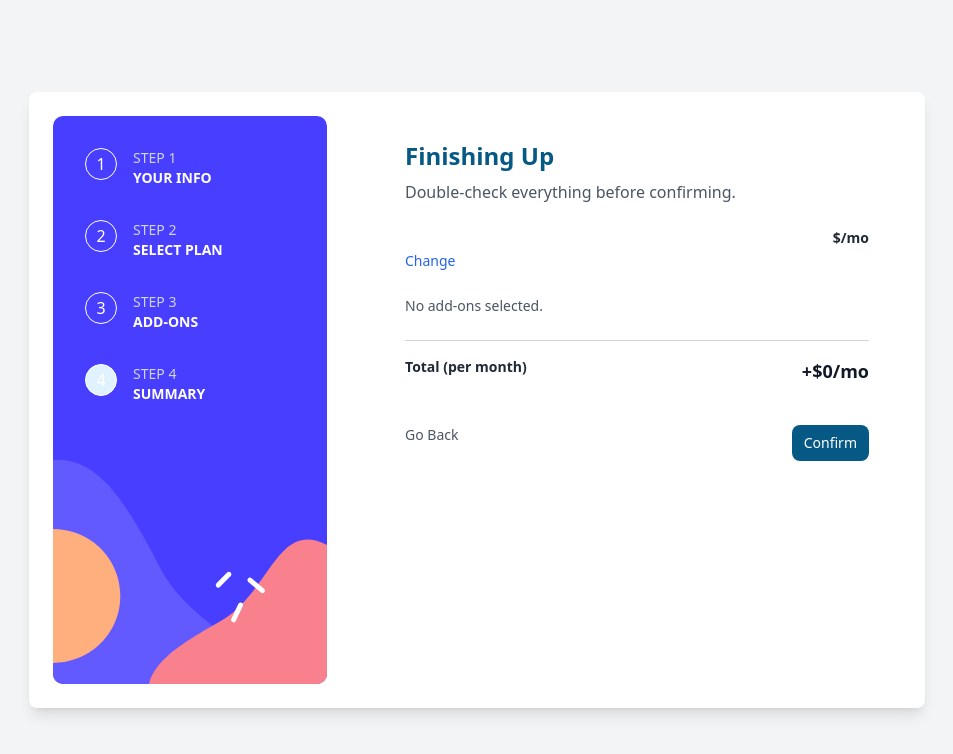
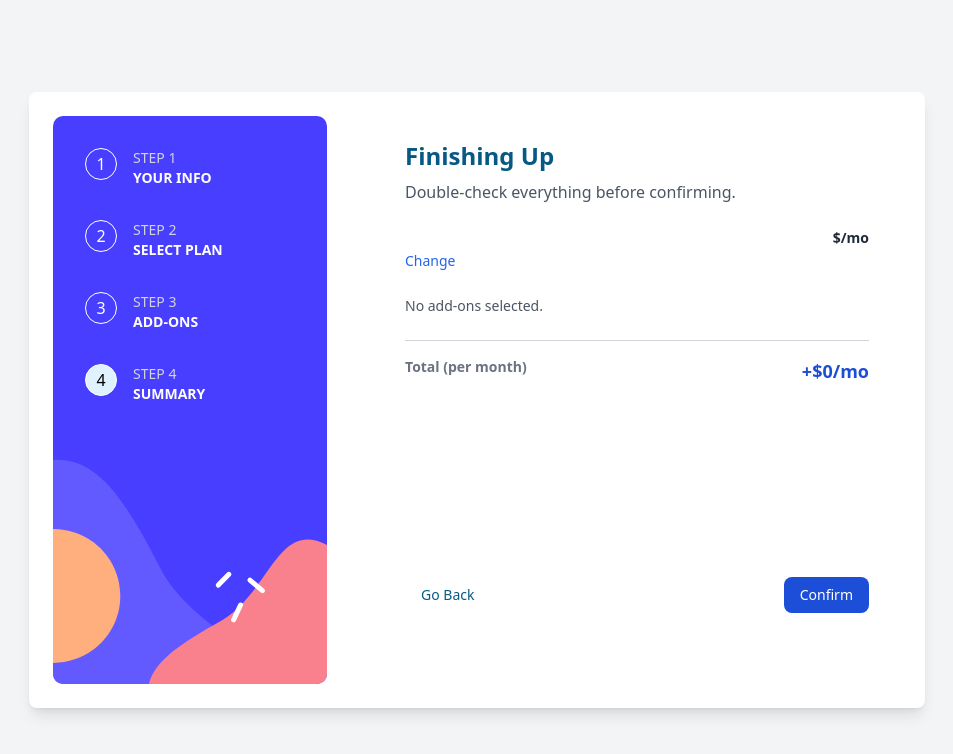
Before and after one commit to adeoyetunmise/Clan_Jobs_Assessment, a React (Vite) app: page /finish-up in a window 1280 px wide. Shown: the top 754 px of the page, without its empty margins (163-1116 px from the left). Built offline with nearby package versions, Linux system fonts and the light colour scheme.

Commit message:
More updates

```diff
--- a/src/components/FinishingUp.jsx
+++ b/src/components/FinishingUp.jsx
@@ -41,6 +41,10 @@ const FinishingUp = () => {
 
   const navigate = useNavigate();
 
+  const handleGoBack = () => {
+    navigate("/pick-addons");
+  };
+
   const handleConfirm = () => {
     navigate("/thank-you");
   };
@@ -70,8 +74,9 @@ const FinishingUp = () => {
       }
     >
       <button
-                  className={`w-8 h-8 flex items-center justify-center border border-white text-white rounded-full hover:bg-blue-300 hover:text-black ${
-                    step === 4 ? "bg-sky-100 text-black" : ""
+        className={`w-8 h-8 flex items-center justify-center border border-white rounded-full
+                   hover:bg-blue-300 ${
+                     step === 4 ? "bg-sky-100 text-black" : "text-white"
                    }`}
       >
         {step}
@@ -106,8 +111,9 @@ const FinishingUp = () => {
                   }
                 >
                   <button
-                    className={`w-8 h-8 flex items-center justify-center border border-white text-white rounded-full hover:bg-blue-300 hover:text-black ${
-                      step === 4 ? "bg-sky-100 text-black" : ""
+        className={`w-8 h-8 flex items-center justify-center border border-white rounded-full
+                   hover:bg-blue-300 ${
+                     step === 4 ? "bg-sky-100 text-black" : "text-white"
                    }`}
       >
         {step}
@@ -143,14 +149,14 @@ const FinishingUp = () => {
               <p className="text-sm font-semibold text-gray-800">
                 {selection.plan?.name}
               </p>
-              <p className="text-sm font-semibold text-gray-800">
+              <p className="text-sm font-bold text-gray-800">
                 ${selection.plan?.price}/
                 {selection.plan?.type === "Yearly" ? "yr" : "mo"}
               </p>
             </div>
             <Link
               to="/select-card"
-              className="text-blue-600 text-sm hover:underline"
+              className="text-blue-600 text-sm hover:underline relative z-10"
             >
               Change
             </Link>
@@ -166,7 +172,7 @@ const FinishingUp = () => {
                     key={addOnId}
                     className="flex justify-between items-start"
                   >
-                    <p className="text-sm font-semibold text-gray-800">
+                    <p className="text-sm font-semibold text-gray-500">
                       {addOn.title}
                     </p>
                     <p className="text-sm font-semibold text-gray-800">
@@ -182,21 +188,25 @@ const FinishingUp = () => {
 
           {/* Total Price */}
           <div className="flex justify-between border-t border-gray-300 pt-4">
-            <p className="text-sm font-semibold text-gray-800">
+            <p className="text-sm font-semibold text-gray-500">
               Total (per month)
             </p>
-            <p className="text-lg font-bold text-gray-900">+${totalPrice}/mo</p>
+            <p className="text-lg font-bold text-blue-700">+${totalPrice}/mo</p>
           </div>
 
           {/* Navigation Buttons */}
-          <div className="flex flex-row mt-10">
-            <Link to="/pick-addons" className="text-sm text-gray-600">
+          <div className="flex justify-between mt-48 relative z-10">
+            <button
+              type="button"
+              onClick={handleGoBack}
+              className="text-sm py-2 px-4 text-sky-800 font-medium rounded-lg    focus:text-blue-500"
+            >
               Go Back
-            </Link>
+            </button>
             <button
               type="button"
               onClick={handleConfirm}
-              className="text-sm py-2 px-3 bg-sky-800 text-white font-medium rounded-lg hover:bg-sky-800 focus:outline-none focus:ring-2 focus:ring-blue-300 ml-auto"
+              className="text-sm py-2 px-4 bg-blue-700 text-white font-medium rounded-lg hover:bg-sky-700 focus:outline-none focus:ring-2 focus:ring-blue-300"
             >
               Confirm
             </button>
--- a/src/components/PickAddOn.jsx
+++ b/src/components/PickAddOn.jsx
@@ -77,12 +77,12 @@ const PickAddOn = () => {
                 }
               >
                 <button
-                  className={`w-8 h-8 flex items-center justify-center border border-white text-white rounded-full hover:bg-blue-300 hover:text-black ${
-                    step === 3 ? "bg-sky-100 text-black" : ""
-                  }`}
-                >
-                  {step}
-                </button>
+                    className={`w-8 h-8 flex items-center justify-center border border-white ${
+                      step === 3 ? "bg-sky-100 text-black" : "text-white"
+                    } rounded-full`}
+                  >
+                    {step}
+                  </button>
               </Link>
             ))}
           </div>
@@ -113,9 +113,9 @@ const PickAddOn = () => {
                   }
                 >
                   <button
-                    className={`w-8 h-8 flex items-center justify-center border border-white text-white rounded-full hover:bg-blue-300 hover:text-black ${
-                      step === 3 ? "bg-white text-black" : ""
-                    }`}
+                    className={`w-8 h-8 flex items-center justify-center border border-white ${
+                      step === 3 ? "bg-sky-100 text-black" : "text-white"
+                    } rounded-full`}
                   >
                     {step}
                   </button>
@@ -180,7 +180,7 @@ const PickAddOn = () => {
           </div>
 
           {/* Navigation Buttons */}
-          <div className="flex justify-between mt-24 relative z-10">
+          <div className="flex justify-between mt-28 relative z-10">
             <button
               type="button"
               onClick={handleGoBack}
--- a/src/components/SelectCardForm.jsx
+++ b/src/components/SelectCardForm.jsx
@@ -19,7 +19,6 @@ const SelectCardForm = () => {
     { step: 4, label: "SUMMARY", path: "/finish-up" },
   ];
 
-
   const currentStep = steps.findIndex((s) => s.path === location.pathname) + 1;
 
   const handleToggle = () => {
@@ -29,8 +28,6 @@ const SelectCardForm = () => {
   const handlePlanSelect = (plan) => {
     setSelectedPlan(plan);
   };
-
-
 
   const handleNextStep = () => {
     if (!selectedPlan) {
@@ -211,9 +208,6 @@ const SelectCardForm = () => {
               Next Step
             </button>
           </div>
-
-
-
         </div>
       </div>
     </div>
```
Also changed, not shown: src/index.css (line endings or trailing spaces). Lines whose indentation alone changed are shown as unchanged.
